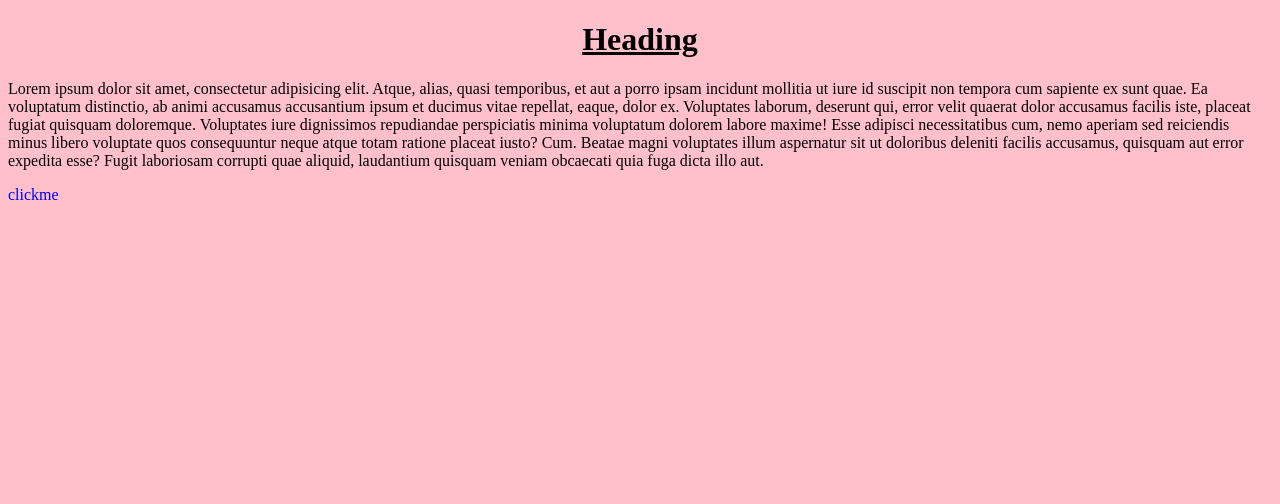
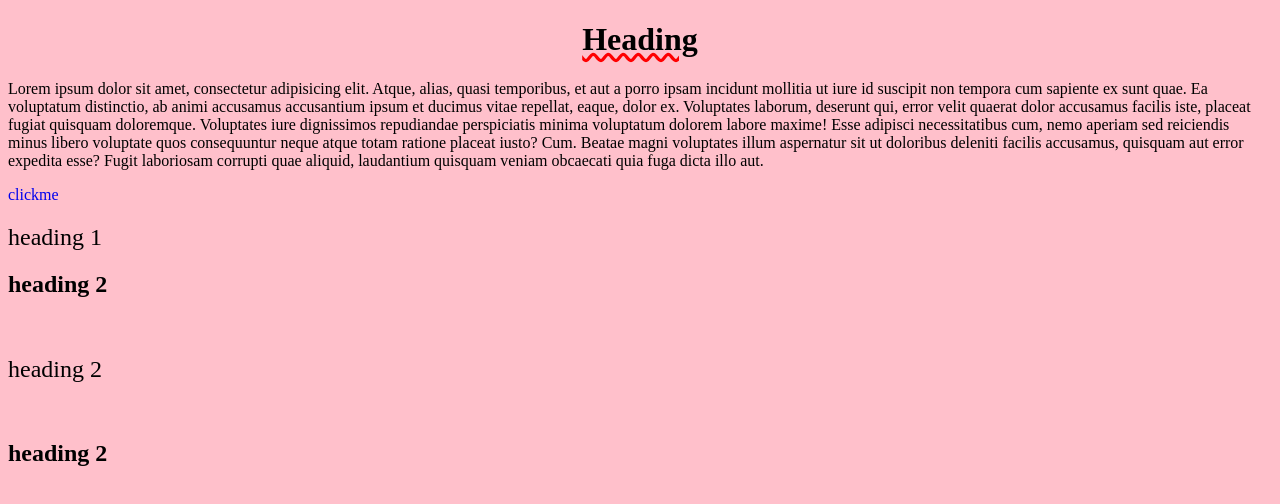
Before and after one commit to AakritiA04/Html-practice, a plain HTML site: page CSShtmlpractice/practices/random.html in a window 1280 px wide. Drawn offline with Linux system fonts and the light colour scheme.

Commit message:
css practice

```diff
--- a/CSShtmlpractice/practices/random.html
+++ b/CSShtmlpractice/practices/random.html
@@ -13,5 +13,9 @@
         Voluptates iure dignissimos repudiandae perspiciatis minima voluptatum dolorem labore maxime! Esse adipisci necessitatibus cum, nemo aperiam sed reiciendis minus libero voluptate quos consequuntur neque atque totam ratione placeat iusto? Cum.
         Beatae magni voluptates illum aspernatur sit ut doloribus deleniti facilis accusamus, quisquam aut error expedita esse? Fugit laboriosam corrupti quae aliquid, laudantium quisquam veniam obcaecati quia fuga dicta illo aut.</p>
         <a href="https://www.google.com">clickme</a>
+        <h2 id="h1">heading 1</h2>
+        <h2 id="h2">heading 2</h2><br>
+        <h2 id="h4">heading 2</h2><br>
+        <h2 id="h3">heading 2</h2><br>
     </body>
 </html>
--- a/CSShtmlpractice/practices/style.css
+++ b/CSShtmlpractice/practices/style.css
@@ -21,8 +21,20 @@ p{
 }
 h1{
     text-align:center;
-    text-decoration: underline;
+    text-decoration:red wavy underline;
 }
 a{
   text-decoration: none;
 }
+#h1{
+    font-weight: normal;
+}
+#h2{
+    font-weight: bolder;
+}
+#h3{
+    font-weight: bold;
+}
+#h4{
+    font-weight: lighter;
+}
```
